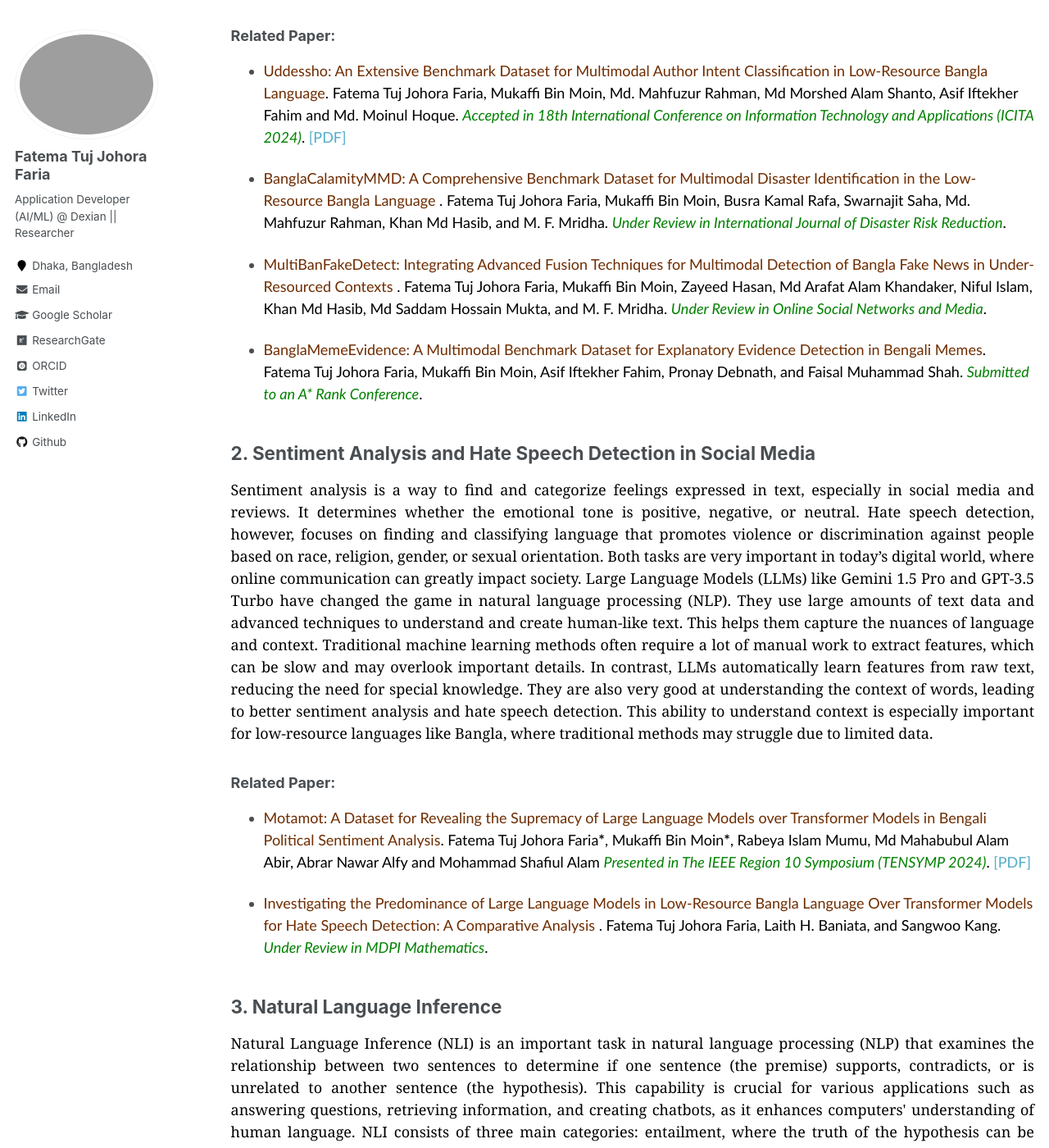
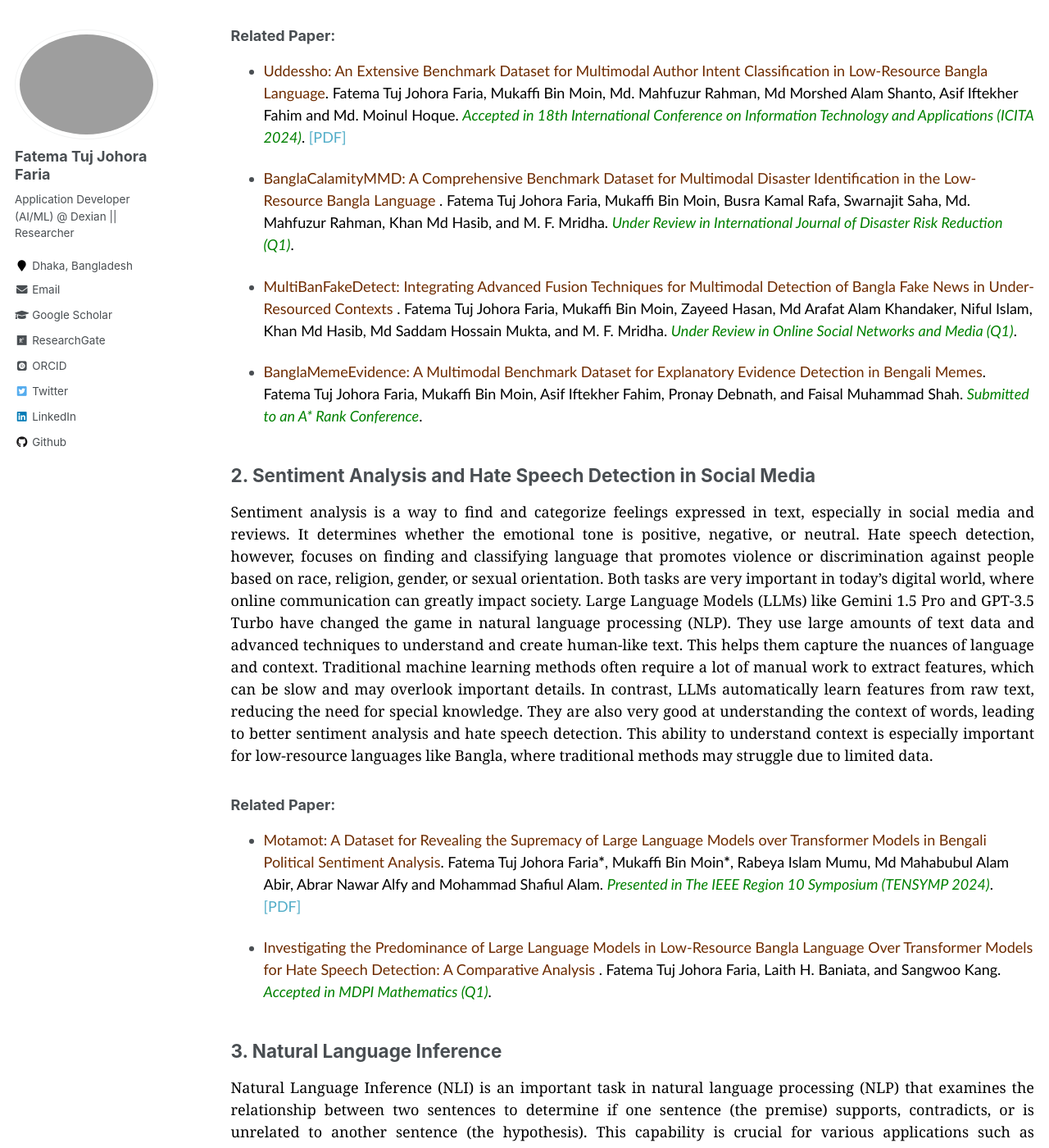
Before and after one commit to fatemafaria142/fatemafaria142.github.io, a Jekyll site: the page built from _pages/research.md, in a window 1280 px wide and 1400 px high, scrolled down 689 px. Shown: the whole window at 82% size. Built offline with Jekyll 4.4.1, drawn with Linux system fonts in a browser that asks for light colours; some web fonts are replaced; some of the changed text lies outside the part shown.

Commit message:
Changed to research update

```diff
--- a/_pages/research.md
+++ b/_pages/research.md
@@ -18,10 +18,10 @@ Multimodal deep learning is a method that improves understanding by combining im
 
 + <span style="font-family:Trebuchet MS; color:black;"><span style="color:#6E2C00">BanglaCalamityMMD: A Comprehensive Benchmark Dataset
 for Multimodal Disaster Identification in the Low-Resource Bangla Language
-</span>. Fatema Tuj Johora Faria, Mukaffi Bin Moin, Busra Kamal Rafa, Swarnajit Saha, Md. Mahfuzur Rahman, Khan Md Hasib, and M. F. Mridha. <span style="color:green;"><em> Under Review in International Journal of Disaster Risk Reduction</em></span>.</span>
+</span>. Fatema Tuj Johora Faria, Mukaffi Bin Moin, Busra Kamal Rafa, Swarnajit Saha, Md. Mahfuzur Rahman, Khan Md Hasib, and M. F. Mridha. <span style="color:green;"><em> Under Review in International Journal of Disaster Risk Reduction (Q1)</em></span>.</span>
 
 
-+ <span style="font-family:Trebuchet MS; color:black;"><span style="color:#6E2C00">MultiBanFakeDetect: Integrating Advanced Fusion Techniques for Multimodal Detection of Bangla Fake News in Under-Resourced Contexts </span>. Fatema Tuj Johora Faria, Mukaffi Bin Moin, Zayeed Hasan, Md Arafat Alam Khandaker, Niful Islam, Khan Md Hasib, Md Saddam Hossain Mukta, and M. F. Mridha. <span style="color:green;"><em> Under Review in Online Social Networks and Media</em></span>.</span>
++ <span style="font-family:Trebuchet MS; color:black;"><span style="color:#6E2C00">MultiBanFakeDetect: Integrating Advanced Fusion Techniques for Multimodal Detection of Bangla Fake News in Under-Resourced Contexts </span>. Fatema Tuj Johora Faria, Mukaffi Bin Moin, Zayeed Hasan, Md Arafat Alam Khandaker, Niful Islam, Khan Md Hasib, Md Saddam Hossain Mukta, and M. F. Mridha. <span style="color:green;"><em> Under Review in Online Social Networks and Media (Q1)</em></span>.</span>
 
 
 + <span style="font-family:Trebuchet MS; color:black;"><span style="color:#6E2C00">BanglaMemeEvidence: A Multimodal Benchmark Dataset for Explanatory Evidence Detection in Bengali Memes</span>. Fatema Tuj Johora Faria, Mukaffi Bin Moin, Asif Iftekher Fahim, Pronay Debnath, and Faisal Muhammad Shah. <span style="color:green;"><em> Submitted to an A* Rank Conference</em></span>.</span>
@@ -33,9 +33,9 @@ Sentiment analysis is a way to find and categorize feelings expressed in text, e
 </p>
 
 ### Related Paper:
-+ <span style="font-family:Trebuchet MS; color:black;"><span style="color:#6E2C00"> Motamot: A Dataset for Revealing the Supremacy of Large Language Models over Transformer Models in Bengali Political Sentiment Analysis</span>. Fatema Tuj Johora Faria<b>*</b>, Mukaffi Bin Moin<b>*</b>, Rabeya Islam Mumu, Md Mahabubul Alam Abir, Abrar Nawar Alfy and Mohammad Shafiul Alam <span style="color:green;"><em> Presented in The IEEE Region 10 Symposium (TENSYMP 2024)</em></span>. [[PDF]](https://arxiv.org/pdf/2407.19528)</span>
++ <span style="font-family:Trebuchet MS; color:black;"><span style="color:#6E2C00"> Motamot: A Dataset for Revealing the Supremacy of Large Language Models over Transformer Models in Bengali Political Sentiment Analysis</span>. Fatema Tuj Johora Faria<b>*</b>, Mukaffi Bin Moin<b>*</b>, Rabeya Islam Mumu, Md Mahabubul Alam Abir, Abrar Nawar Alfy and Mohammad Shafiul Alam. <span style="color:green;"><em> Presented in The IEEE Region 10 Symposium (TENSYMP 2024)</em></span>. [[PDF]](https://arxiv.org/pdf/2407.19528)</span>
 
-+ <span style="font-family:Trebuchet MS; color:black;"><span style="color:#6E2C00"> Investigating the Predominance of Large Language Models in Low-Resource Bangla Language Over Transformer Models for Hate Speech Detection: A Comparative Analysis </span>. Fatema Tuj Johora Faria, Laith H. Baniata, and Sangwoo Kang. <span style="color:green;"><em> Under Review in MDPI Mathematics</em></span>.</span>
++ <span style="font-family:Trebuchet MS; color:black;"><span style="color:#6E2C00"> Investigating the Predominance of Large Language Models in Low-Resource Bangla Language Over Transformer Models for Hate Speech Detection: A Comparative Analysis </span>. Fatema Tuj Johora Faria, Laith H. Baniata, and Sangwoo Kang. <span style="color:green;"><em> Accepted in MDPI Mathematics (Q1)</em></span>.</span>
 
 ## 3. Natural Language Inference
 <p style="text-align:justify; color:black; font-family:Georgia">
@@ -75,7 +75,7 @@ Medical image analysis is important for diagnosing and treating diseases, especi
 </p>
 
 ### Related Paper:
-+ <span style="font-family:Trebuchet MS; color:black;"><span style="color:#6E2C00"> Explainable Convolutional Neural Networks for Retinal Fundus Classification and Cutting-Edge Segmentation Models for Retinal Blood Vessels from Fundus Images</span>. Fatema Tuj Johora Faria, Mukaffi Bin Moin, Pronay Debnath, Asif Iftekher Fahim, Faisal Muhammad Shah. <span style="color:green;"><em> Under Review in Journal of Visual Communication and Image Representation</em></span>. [[PDF]](https://arxiv.org/pdf/2405.07338)</span>
++ <span style="font-family:Trebuchet MS; color:black;"><span style="color:#6E2C00"> Explainable Convolutional Neural Networks for Retinal Fundus Classification and Cutting-Edge Segmentation Models for Retinal Blood Vessels from Fundus Images</span>. Fatema Tuj Johora Faria, Mukaffi Bin Moin, Pronay Debnath, Asif Iftekher Fahim, Faisal Muhammad Shah. <span style="color:green;"><em> Under Review in Journal of Visual Communication and Image Representation (Q1)</em></span>. [[PDF]](https://arxiv.org/pdf/2405.07338)</span>
 
 + <span style="font-family:Trebuchet MS; color:black;"><span style="color:#6E2C00"> Exploring Explainable AI Techniques for Improved Interpretability in Lung and Colon Cancer Classification</span>. Mukaffi Bin Moin, Fatema Tuj Johora Faria, Swarnajit Saha, Busra Kamal Rafa, Mohammad Shafiul Alam. <span style="color:green;"><em>Accepted in 4th International Conference on Computing and Communication Networks (ICCCNet-2024)</em></span>. [[PDF]](https://arxiv.org/pdf/2405.04610)</span>
 
@@ -87,7 +87,7 @@ Machine Translation (MT) is a part of natural language processing (NLP) that hel
 </p>
 
 ### Related Paper:
-+ <span style="font-family:Trebuchet MS; color:black;"><span style="color:#6E2C00"> Vashantor: A Large-scale Multilingual Benchmark Dataset for Automated Translation of Bangla Regional Dialects to Bangla Language</span>. Fatema Tuj Johora Faria, Mukaffi Bin Moin, Ahmed Al Wase, Mehidi Ahmmed, Md Rabius Sani, and Tashreef Muhammad. <span style="color:green;"><em> Under Review in Natural Language Processing Journal</em></span>. [[PDF]](https://arxiv.org/pdf/2311.11142)</span>
++ <span style="font-family:Trebuchet MS; color:black;"><span style="color:#6E2C00"> Vashantor: A Large-scale Multilingual Benchmark Dataset for Automated Translation of Bangla Regional Dialects to Bangla Language</span>. Fatema Tuj Johora Faria, Mukaffi Bin Moin, Ahmed Al Wase, Mehidi Ahmmed, Md Rabius Sani, and Tashreef Muhammad. <span style="color:green;"><em> Under Review in Neural Computing and Applications (Q1)</em></span>. [[PDF]](https://arxiv.org/pdf/2311.11142)</span>
 
 
 ## 8. Natural Language Processing for Medical Question Answering
@@ -106,7 +106,7 @@ Generative Adversarial Networks (GANs) have revolutionized the field of machine
 </p>
 
 ### Related Paper:
-+ <span style="font-family:Trebuchet MS; color:black;"><span style="color:#6E2C00"> PotatoGANs: Utilizing Generative Adversarial Networks, Instance Segmentation, and Explainable AI for Enhanced Potato Disease Identification and Classification</span>. Mohammad Shafiul Alam<b>*</b>, Fatema Tuj Johora Faria<b>*</b>, Mukaffi Bin Moin<b>*</b>, Ahmed Al Wase, Md. Rabius Sani and Khan Md Hasib. <span style="color:green;"><em> Under Review in Pattern Recognition and Image Analysis</em></span>. [[PDF]](https://arxiv.org/pdf/2405.07332)</span>
++ <span style="font-family:Trebuchet MS; color:black;"><span style="color:#6E2C00"> PotatoGANs: Utilizing Generative Adversarial Networks, Instance Segmentation, and Explainable AI for Enhanced Potato Disease Identification and Classification</span>. Mohammad Shafiul Alam<b>*</b>, Fatema Tuj Johora Faria<b>*</b>, Mukaffi Bin Moin<b>*</b>, Ahmed Al Wase, Md. Rabius Sani and Khan Md Hasib. <span style="color:green;"><em> Under Review in Journal of Intelligent Information Systems (Q2)</em></span>. [[PDF]](https://arxiv.org/pdf/2405.07332)</span>
 
 
 ## 10. Computer Vision Applications in Agriculture
```
Also changed, not shown: _pages/about.md (+1 -1 lines).
